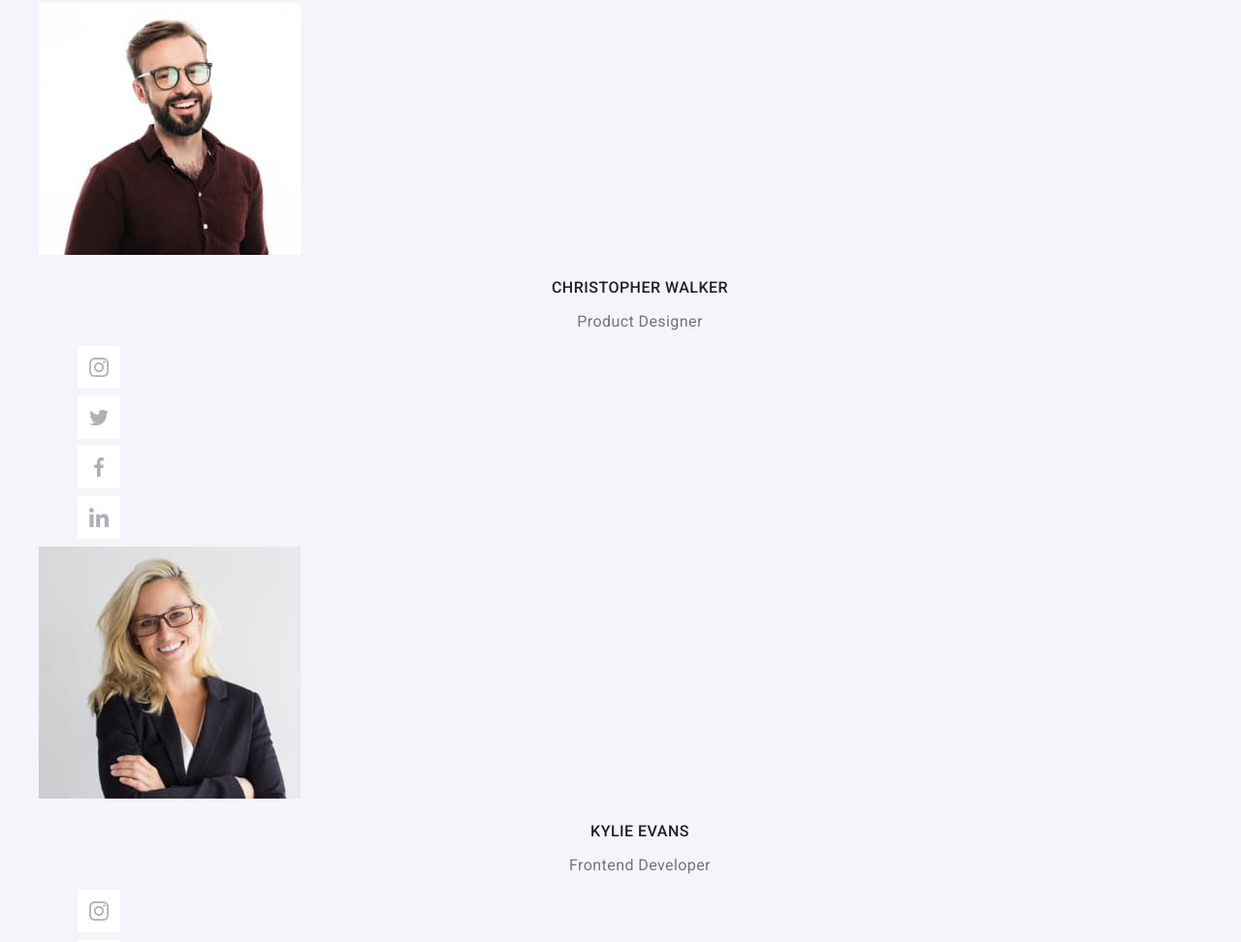
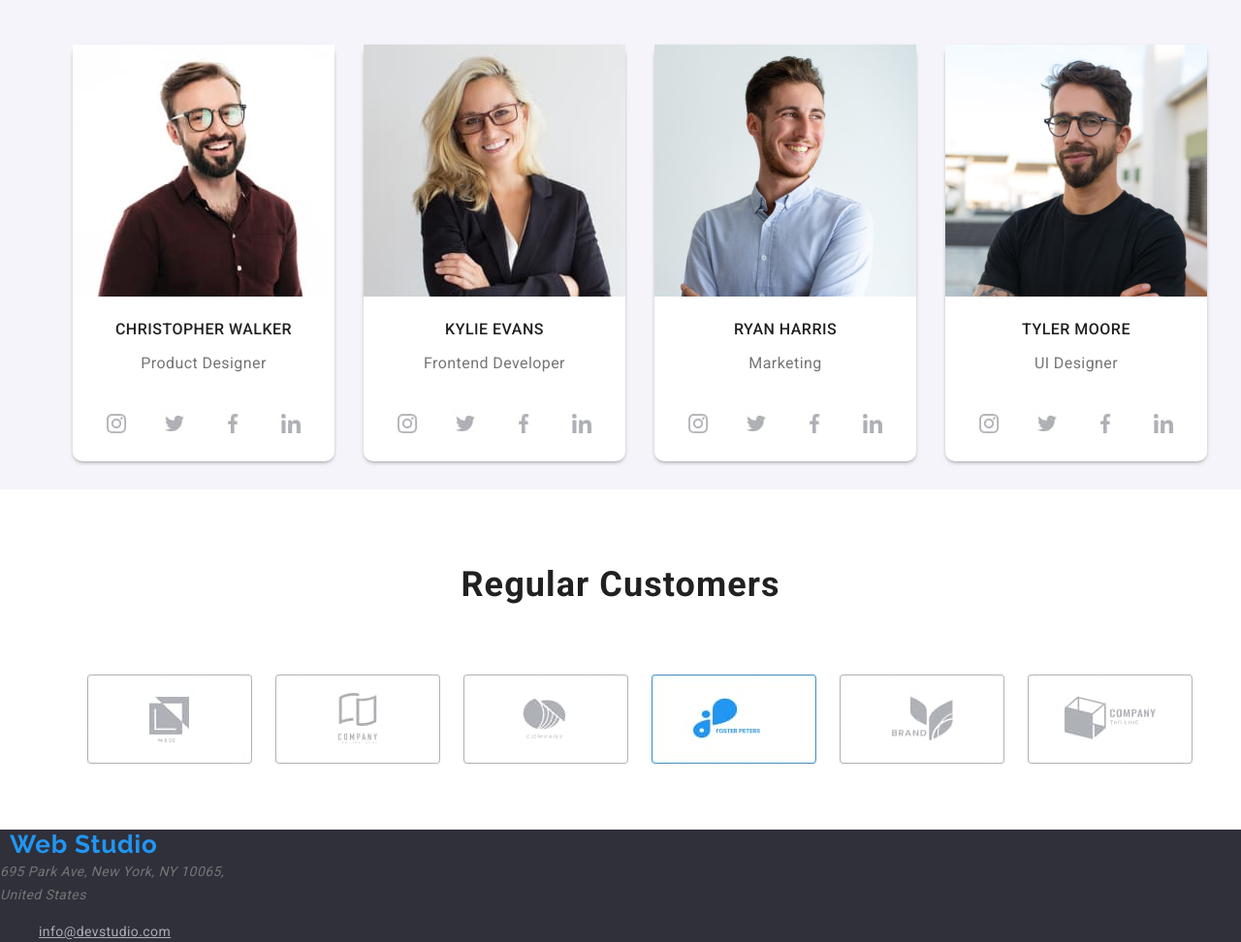
Before and after one commit to ShestakovMax/Landing-Website-Layout-, a plain HTML site: page index.html in a window 1280 px wide. Shown: the part 1667-2639 px from the top of the page at 97% size. Drawn offline with Linux system fonts and the light colour scheme; files whose address does not match are found by name.

Commit message:
four more sections made with css

```diff
--- a/css/styles.css
+++ b/css/styles.css
@@ -305,14 +305,54 @@ color: #ffffff;
 }
 /********************** Our team *************************/
 .our-team-section {
+display: flex;
+flex-wrap: wrap;
+justify-content: center;
+
 background-color: var(--background-color-third);
 }
 
+.team-list{
+position: relative;
+width: 100%;
+
+display: flex;
+flex-wrap: wrap;
+justify-content: center;
+padding-bot: 50px;
+
+}
+
+.team-box{
+width: 270px;
+height: 430px;
+
+border-radius: 10px;
+box-sizing: border-box;
+margin: 15px;
+
+background-color: #ffffff;
+box-shadow: 0 2px 5px -2px;
+}
+
+.team-social-links{
+position: relative;
+
+display: flex;
+flex-direction: row;
+flex-wrap: wrap;
+justify-content: space-around;
+padding: 15px;
+}
+
 .our-team-title{
+position: relative;
+text-align: center;
+
 font-weight: 500;
 font-size: 16px;
 line-height: 1.19;
-text-align: center;
+
 }
 
 .our-team-text{
@@ -323,7 +363,29 @@ text-align: center;
 }
 
 /************************* Section Regular Customers *****************************/
+.customers-section{
+position: relative;
+height:322px;
 
+transform: translateY(40px);
+
+}
+.customers-title{
+position: relative;
+height:80px;
+}
+
+.customers-list{
+position: relative;
+display: flex;
+flex-direction: row;
+justify-content: center;
+align-items: center;
+}
+
+.customer{
+padding: 12px;
+}
 /*********************** Footer *****************************/
 .footer {
 background-color: var(--background-color-second);
--- a/index.html
+++ b/index.html
@@ -87,45 +87,45 @@
         <!-- Our Team-->
         <section class="section our-team-section">
             <h2 class="section-title ">Our Team</h2>
-            <ul class="list ">
-                <li>
+            <ul class="list team-list">
+                <li class="team-box">
                     <img src="images/cw.jpg" alt="" width="270" />
                     <h3 class="title our-team-title">Christopher Walker</h3>
                     <p class="our-team-text">Product Designer</p>
-                    <ul class="list">
+                    <ul class="list team-social-links">
                         <li><a href="/"><img src="images/Ellipse(4).jpg" alt="" /></a></li>
                         <li><a href="/"><img src="images/Ellipse(5).jpg" alt="" /></a></li>
                         <li><a href="/"><img src="images/Ellipse(6).jpg" alt="" /></a></li>
                         <li><a href="/"><img src="images/Ellipse(7).jpg" alt="" /></a></li>
                     </ul>
                 </li>
-                <li>
+                <li class="team-box">
                     <img src="images/img(1).jpg" alt="" width="270" />
                     <h3 class="title our-team-title">Kylie Evans</h3>
                     <p class="our-team-text">Frontend Developer</p>
-                    <ul class="list">
+                    <ul class="list team-social-links">
                         <li><a href="/"><img src="images/Ellipse(4).jpg" alt="" /></a></li>
                         <li><a href="/"><img src="images/Ellipse(5).jpg" alt="" /></a></li>
                         <li><a href="/"><img src="images/Ellipse(6).jpg" alt="" /></a></li>
                         <li><a href="/"><img src="images/Ellipse(7).jpg" alt="" /></a></li>
                     </ul>
                 </li>
-                <li>
+                <li class="team-box">
                     <img src="images/rh.jpg" alt="" width="270" />
                     <h3 class="title our-team-title">Ryan Harris</h3>
                     <p class="our-team-text">Marketing</p>
-                    <ul class="list">
+                    <ul class="list team-social-links" >
                         <li><a href="/"><img src="images/Ellipse(4).jpg" alt="" /></a></li>
                         <li><a href="/"><img src="images/Ellipse(5).jpg" alt="" /></a></li>
                         <li><a href="/"><img src="images/Ellipse(6).jpg" alt="" /></a></li>
                         <li><a href="/"><img src="images/Ellipse(7).jpg" alt="" /></a></li>
                     </ul>
                 </li>
-                <li>
+                <li class="team-box">
                     <img src="images/tm.jpg" alt="" width="270" />
                     <h3 class="title our-team-title">Tyler Moore</h3>
                     <p class="our-team-text">UI Designer</p>
-                    <ul class="list">
+                    <ul class="list team-social-links">
                         <li><a href="/"><img src="images/Ellipse(4).jpg" alt="" /></a></li>
                         <li><a href="/"><img src="images/Ellipse(5).jpg" alt="" /></a></li>
                         <li><a href="/"><img src="images/Ellipse(6).jpg" alt="" /></a></li>
@@ -136,15 +136,15 @@
             </ul>
         </section>
         <!-- Regular Customers-->
-        <section class="section">
-            <h2 class="section-title">Regular Customers</h2>
-            <ul class="list">
-                <li><a href=""><img src="images/Client1.jpg" alt="" width="170" /></a></li>
-                <li><a href=""><img src="images/Client2.jpg" alt="" width="170" /></a></li>
-                <li><a href=""><img src="images/Client3.jpg" alt="" width="170" /></a></li>
-                <li><a href=""><img src="images/Client4.jpg" alt="" width="170" /></a></li>
-                <li><a href=""><img src="images/Client5.jpg" alt="" width="170" /></a></li>
-                <li><a href=""><img src="images/Client6.jpg" alt="" width="170" /></a></li>
+        <section class="section customers-section">
+            <h2 class="section-title customers-title">Regular Customers</h2>
+            <ul class="list customers-list">
+                <li class="customer"><a href=""><img src="images/Client1.jpg" alt="" width="170" /></a></li>
+                <li class="customer"><a href=""><img src="images/Client2.jpg" alt="" width="170" /></a></li>
+                <li class="customer"><a href=""><img src="images/Client3.jpg" alt="" width="170" /></a></li>
+                <li class="customer"><a href=""><img src="images/Client4.jpg" alt="" width="170" /></a></li>
+                <li class="customer"><a href=""><img src="images/Client5.jpg" alt="" width="170" /></a></li>
+                <li class="customer"><a href=""><img src="images/Client6.jpg" alt="" width="170" /></a></li>
             </ul>
         </section>
     </main>
```
